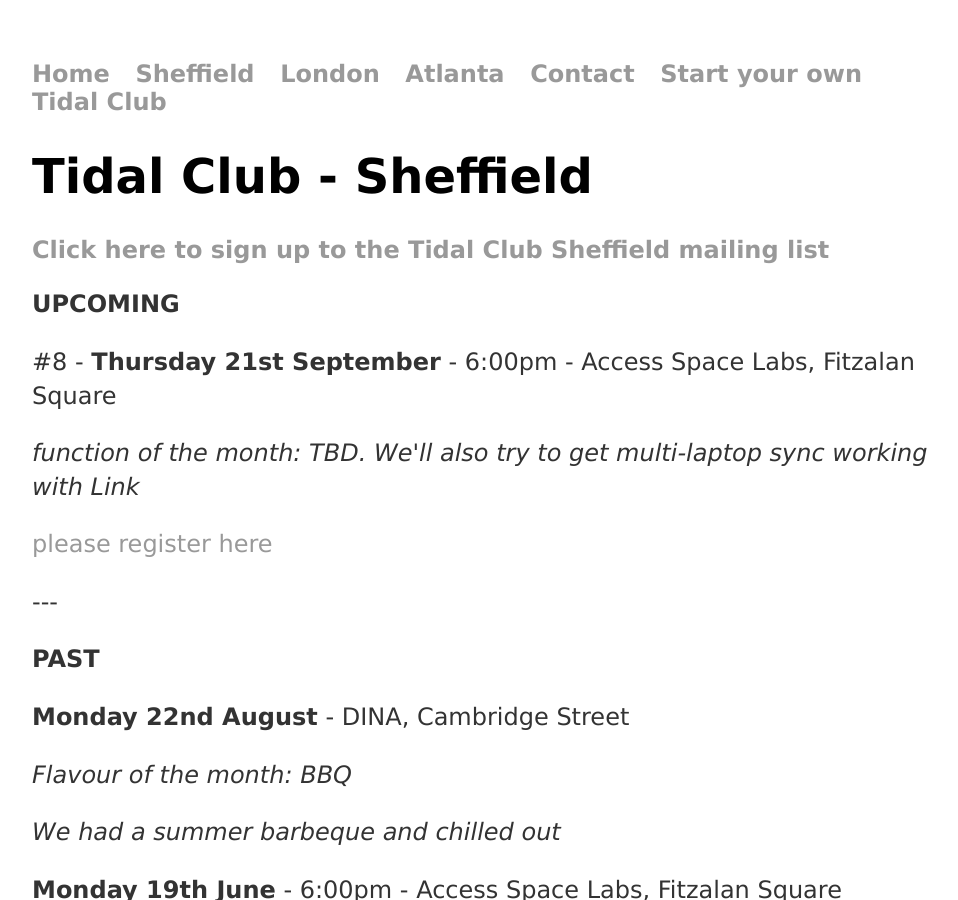
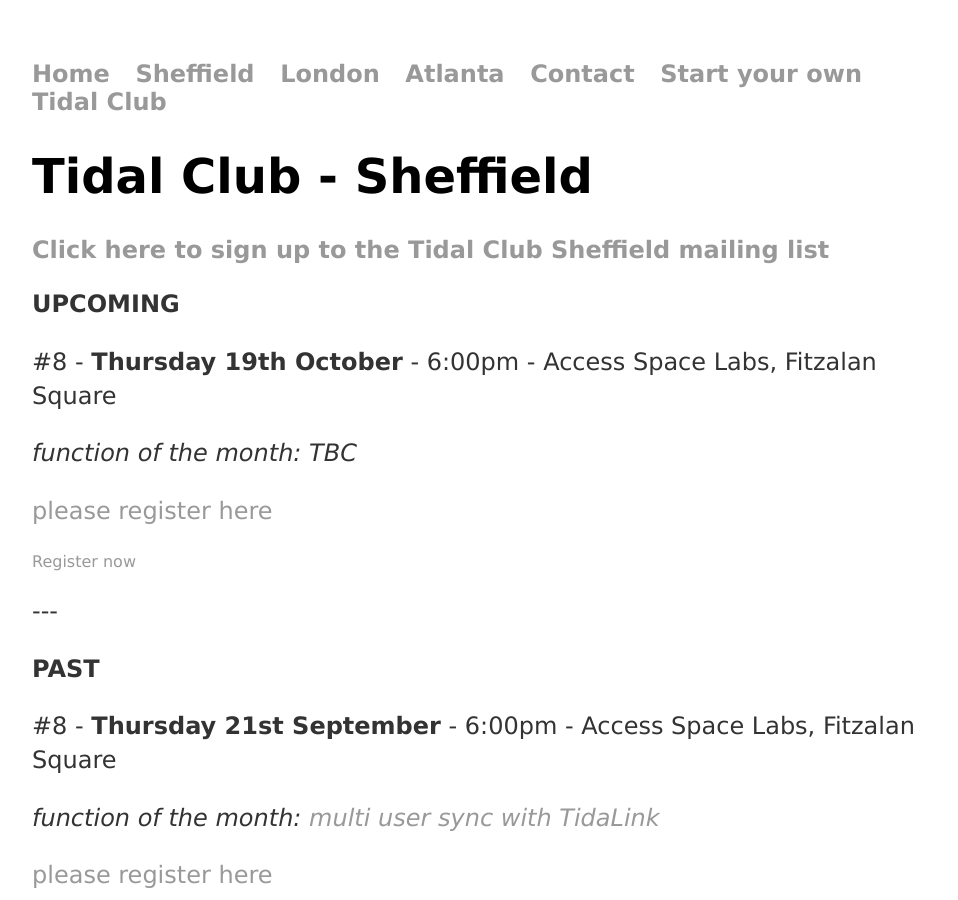
Before and after one commit to tidalclub/tidalclub.github.io, a Jekyll site: the page built from sheffield.html, in a window 1280 px wide and 900 px high. Shown: the whole window, without its empty margins (160-1118 px from the left). Built offline with Jekyll 4.4.1, drawn with Linux system fonts in a browser that asks for light colours; a script that is not in the unit is left out.

Commit message:
Update sheffield.html

```diff
--- a/sheffield.html
+++ b/sheffield.html
@@ -9,13 +9,22 @@
 
 			<p><b>UPCOMING</b></p>
 			<p></p>
-			<p>#8 - <b>Thursday 21st September</b> - 6:00pm - Access Space Labs, Fitzalan Square</p>
-			<p><em>function of the month: TBD. We'll also try to get multi-laptop sync working with Link</em></p>
-			<p><a href="https://www.picatic.com/tidalclub8">please register here</a></p>
+			<p>#8 - <b>Thursday 19th October</b> - 6:00pm - Access Space Labs, Fitzalan Square</p>
+			<p><em>function of the month: TBC</em></p>
+			<p><a href="https://www.picatic.com/tidalclub9">please register here</a></p>
+
+			<!-- Start Picatic widget embed -->
+			<script async src="https://widget.picatic.com/latest/js/embed.min.js" id="picatic-widget-script"></script>
+			<a href="https://www.picatic.com/134195" class="picatic-widget-button pwb-small">Register now</a>
+			<!-- End Picatic widget embed -->
 
 			<p>---</p>
 
 			<p><b>PAST</b></p>
+			<p></p>
+			<p>#8 - <b>Thursday 21st September</b> - 6:00pm - Access Space Labs, Fitzalan Square</p>
+			<p><em>function of the month: <a href="http://lurk.org/groups/tidal/messages/topic/kZsEbBfNkqToerFmc48dH/" target="_blank">multi user sync with TidaLink</a></em></p>
+			<p><a href="https://www.picatic.com/tidalclub8">please register here</a></p>
 
 			<p></p>
 			<p><b>Monday 22nd August</b> - DINA, Cambridge Street</p>
```
